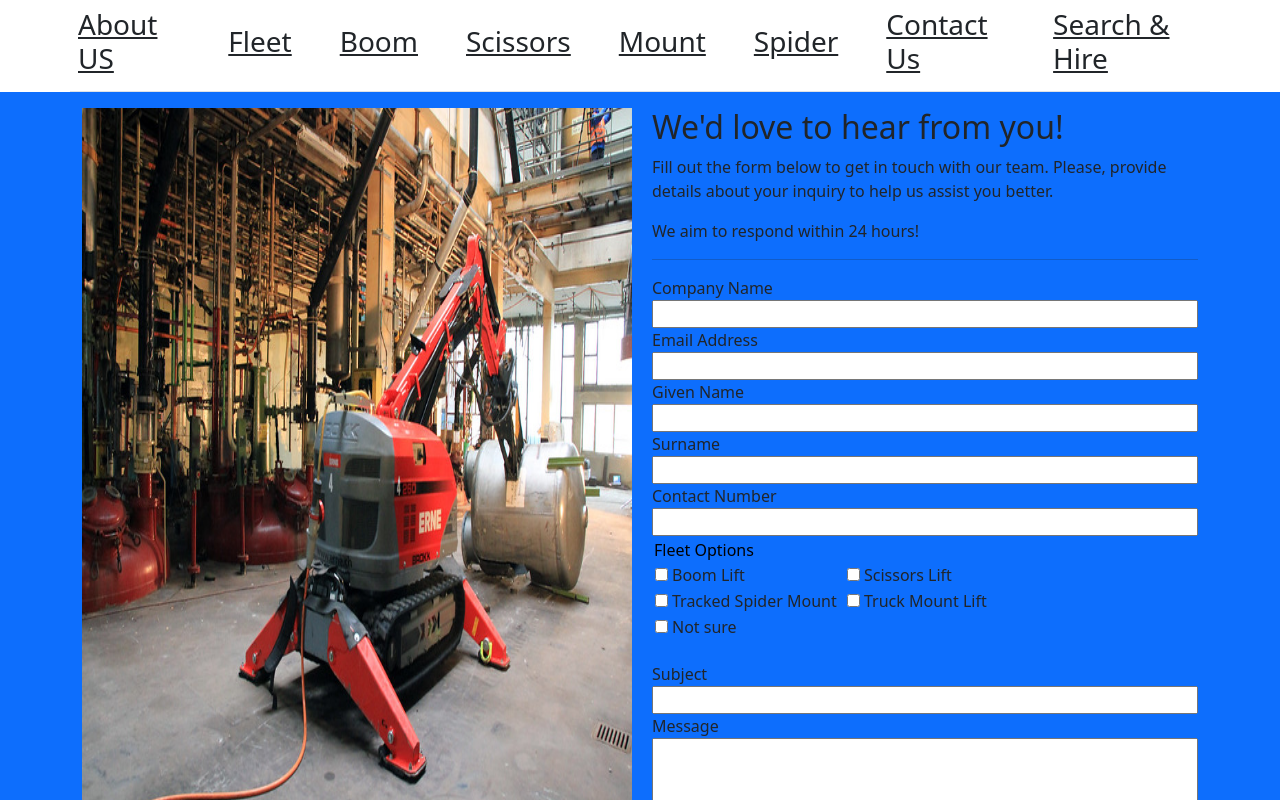
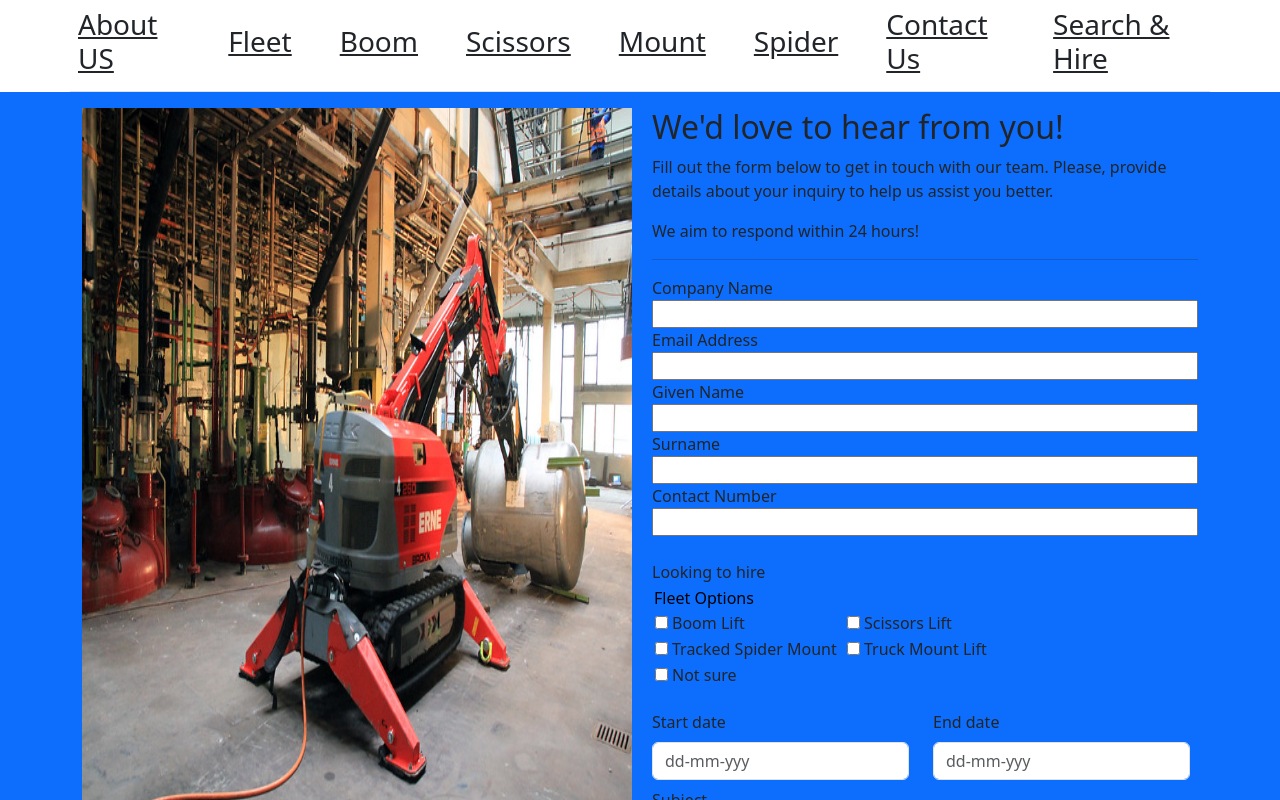
Before and after one commit to nikomakr/mak-lift, a React (Vite) app: page /contactUs in a window 1280 px wide. Shown: the top 800 px of the page. Built offline with nearby package versions, Linux system fonts and the light colour scheme.

Commit message:
making some changes on the various form components on the contactus page

```diff
--- a/src/components/checkboxForm/index.jsx
+++ b/src/components/checkboxForm/index.jsx
@@ -1,35 +1,64 @@
-import React from 'react'
-import {Formik, Form} from 'formik'
-import * as Yup from 'yup'
-import "./style.css"
+import React from 'react';
+import Form from 'react-bootstrap/Form';
+import Col from 'react-bootstrap/Col';
+import Row from 'react-bootstrap/Row';
+import "./style.css";
 
-function FormikContainer (){
-    const checkboxOptions = [
-    {key: 'Boom Lift', value: 'cBoomLift'},
-    {key: 'Scissors Lift', value: 'cScissorsLift'},
-    {key: 'Tracked Spider Mount', value: 'cTrackedspidermount'},
-    {key: 'Truck Mount Lift', value: 'cTruckmountLift'},
-    {key: 'Not sure', value: 'cNotsure'}
-    ]
-    return(<>
-    <fieldset class="group">
-<legend>Fleet Options</legend>
-<ul class="checkbox">
-{checkboxOptions.map(check=>{
-        return(
-            <>
-            <li><input type="checkbox" id="cb1" value={check.value} /><label for="cb1">{check.key}</label></li>
-            </>
-        )
+function FormikContainer() {
+  const checkboxOptions = [
+    { key: 'Boom Lift', value: 'cBoomLift' },
+    { key: 'Scissors Lift', value: 'cScissorsLift' },
+    { key: 'Tracked Spider Mount', value: 'cTrackedspidermount' },
+    { key: 'Truck Mount Lift', value: 'cTruckmountLift' },
+    { key: 'Not sure', value: 'cNotsure' }
+  ];
 
-    })}
+  return (
+    <>
+      <fieldset className="group">
+        <legend>Fleet Options</legend>
+        <ul className="checkbox">
+          {checkboxOptions.map(check => (
+            <li key={check.value}>
+              <input type="checkbox" id={check.value} value={check.value} />
+              <label htmlFor={check.value}>{check.key}</label>
+            </li>
+          ))}
+        </ul>
+      </fieldset>
 
-</ul>
-</fieldset>
-
-    </>)
-
+      <Row className="align-items-center">
+        <Col xs="auto">
+          <Form.Label htmlFor="startDate">Start date</Form.Label>
+          <Form.Control
+            className="mb-2"
+            id="startDate"
+            placeholder="dd-mm-yyy"
+          />
+        </Col>
+        <Col xs="auto">
+          <Form.Label htmlFor="endDate">End date</Form.Label>
+          <Form.Control
+            className="mb-2"
+            id="endDate"
+            placeholder="dd-mm-yyy"
+          />
+        </Col>
+      </Row>
+    </>
+  );
 }
 
+export default FormikContainer;
 
-export default FormikContainer
+
+{/* import InputGroup from 'react-bootstrap/InputGroup';
+      <InputGroup className="mb-3">
+        <InputGroup.Text id="inputGroup-sizing-default">
+          Default
+        </InputGroup.Text>
+        <Form.Control
+          aria-label="Default"
+          aria-describedby="inputGroup-sizing-default"
+        />
+      </InputGroup> */}
--- a/src/components/form/index.jsx
+++ b/src/components/form/index.jsx
@@ -30,6 +30,8 @@ function Form () {
       <input type="text" id="surname" name="surname" required />
       <label htmlFor='contact'>Contact Number</label>
       <input type="text" id="Contact" name="contact" required />
+      <br />
+      <label htmlFor='hire'>Looking to hire</label>
       <CheckboxForm/>
       <label htmlFor='Subject'>Subject</label>
       <input type="text" id="Subject" name="subject" required />
```
